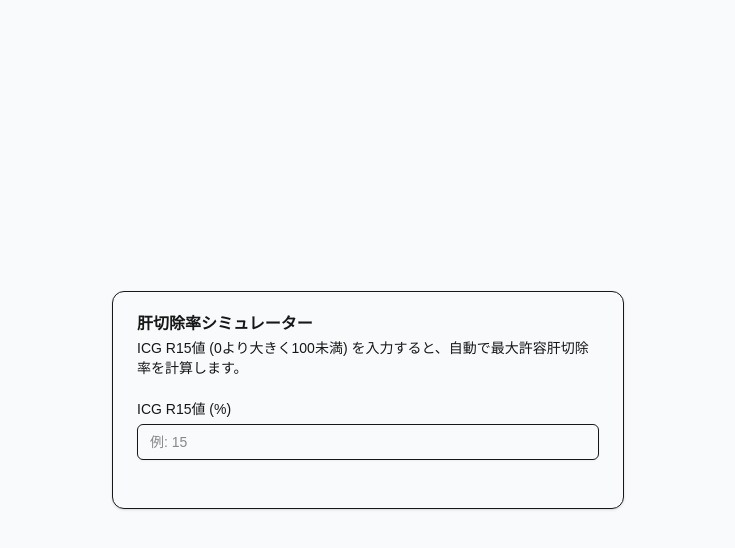
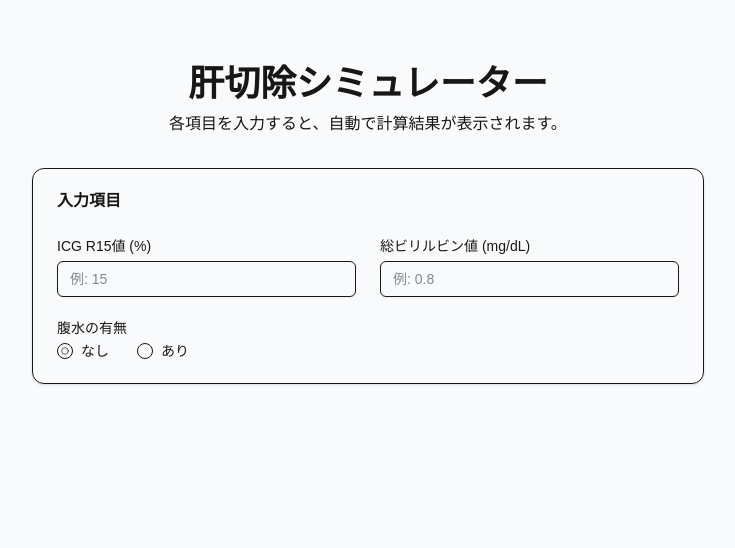
Before and after one commit to DrHac-GH/evaluation-liver-resection, a Next.js app: page / in a window 1280 px wide. Shown: the top 548 px of the page, without its empty margins (272-1007 px from the left). Built offline with nearby package versions, Linux system fonts and the light colour scheme.

Commit message:
feat: Add Makuuchi criteria and unify input UI

```diff
--- a/src/app/page.tsx
+++ b/src/app/page.tsx
@@ -1,96 +1,133 @@
-
 "use client";
 
 import { useState, useEffect } from "react";
-import { Card, CardContent, CardDescription, CardFooter, CardHeader, CardTitle } from "@/components/ui/card";
+import { Card, CardContent, CardDescription, CardHeader, CardTitle } from "@/components/ui/card";
 import { Input } from "@/components/ui/input";
 import { Label } from "@/components/ui/label";
+import { RadioGroup, RadioGroupItem } from "@/components/ui/radio-group";
 
 export default function Home() {
+  // --- Unified Input States ---
   const [icgR15, setIcgR15] = useState<string>("");
-  const [result, setResult] = useState<{
+  const [ascites, setAscites] = useState<"yes" | "no">("no");
+  const [totalBilirubin, setTotalBilirubin] = useState<string>("");
+
+  // --- State for Results ---
+  const [takasakiResult, setTakasakiResult] = useState<{
     lc: number | string;
     nonLc: number | string;
   } | null>(null);
+  const [makuuchiResult, setMakuuchiResult] = useState<string | null>(null);
 
+  // --- Calculations Triggered by Any Input Change ---
   useEffect(() => {
-    const a = parseFloat(icgR15);
-    if (icgR15 === '' || isNaN(a)) {
-      setResult(null);
-      return;
+    const icg = parseFloat(icgR15);
+    const bil = parseFloat(totalBilirubin);
+
+    // --- Takasaki Formula Calculation ---
+    if (icgR15 === '' || isNaN(icg)) {
+      setTakasakiResult(null);
+    } else if (icg <= 0 || icg >= 100) {
+      setTakasakiResult({ lc: "有効範囲外", nonLc: "有効範囲外" });
+    } else {
+      const ln = Math.log;
+      const denominator = ln(100) - icg;
+      let resultLc, resultNonLc;
+      if (icg >= 40) { resultLc = "切除不適応"; } else { resultLc = ((ln(40) - ln(icg)) / (ln(100) - ln(icg))) * 100; }
+      if (icg >= 50) { resultNonLc = "切除不適応"; } else { resultNonLc = ((ln(50) - ln(icg)) / (ln(100) - ln(icg))) * 100; }
+      setTakasakiResult({ lc: resultLc, nonLc: resultNonLc });
     }
 
-    if (a <= 0 || a >= 100) {
-      setResult({ lc: "有効範囲外", nonLc: "有効範囲外" });
-      return;
+    // --- Makuuchi Criteria Calculation ---
+    if (totalBilirubin === '' || isNaN(bil) || icgR15 === '' || isNaN(icg)) {
+      setMakuuchiResult(null);
+    } else if (ascites === "yes" || bil > 2.0) {
+      setMakuuchiResult("手術不適応");
+    } else if (bil <= 1.0) {
+      if (icg < 10) setMakuuchiResult("右肝切除・左三区域切除まで可能");
+      else if (icg < 20) setMakuuchiResult("区域切除・左肝切除まで可能");
+      else if (icg < 30) setMakuuchiResult("亜区域切除まで可能");
+      else if (icg < 40) setMakuuchiResult("部分切除まで可能");
+      else setMakuuchiResult("核出術のみ可能");
+    } else if (bil <= 1.5) {
+      setMakuuchiResult("部分切除まで可能");
+    } else if (bil <= 1.9) {
+      setMakuuchiResult("核出術のみ可能");
+    } else {
+      setMakuuchiResult(null); // Fallback for bil > 1.9 but <= 2.0
     }
 
-    const ln = Math.log;
-    const denominator = ln(100) - ln(a);
-
-    // Liver Cirrhosis Calculation
-    let resultLc: number | string;
-    if (a >= 40) {
-      resultLc = "切除不適応";
-    } else {
-      const numeratorLc = ln(40) - ln(a);
-      resultLc = (numeratorLc / denominator) * 100;
-    }
-
-    // Normal Liver Calculation
-    let resultNonLc: number | string;
-    if (a >= 50) {
-      resultNonLc = "切除不適応";
-    } else {
-      const numeratorNonLc = ln(50) - ln(a);
-      resultNonLc = (numeratorNonLc / denominator) * 100;
-    }
-
-    setResult({ lc: resultLc, nonLc: resultNonLc });
-  }, [icgR15]);
+  }, [icgR15, totalBilirubin, ascites]);
 
   return (
-    <main className="flex min-h-screen flex-col items-center justify-center p-24 bg-slate-50">
-      <Card className="w-full max-w-lg">
+    <main className="flex min-h-screen flex-col items-center justify-start p-8 bg-slate-50">
+      <div className="w-full max-w-2xl space-y-8">
+        <div className="text-center mt-8">
+          <h1 className="text-4xl font-bold">肝切除シミュレーター</h1>
+          <p className="text-muted-foreground mt-2">各項目を入力すると、自動で計算結果が表示されます。</p>
+        </div>
+
+        {/* Unified Input Card */}
+        <Card>
           <CardHeader>
-          <CardTitle>肝切除率シミュレーター</CardTitle>
-          <CardDescription>ICG R15値 (0より大きく100未満) を入力すると、自動で最大許容肝切除率を計算します。</CardDescription>
+            <CardTitle>入力項目</CardTitle>
           </CardHeader>
-        <CardContent className="grid gap-4">
+          <CardContent className="grid grid-cols-1 md:grid-cols-2 gap-6">
             <div className="grid gap-2">
               <Label htmlFor="icg-r15">ICG R15値 (%)</Label>
-            <Input
-              id="icg-r15"
-              type="number"
-              placeholder="例: 15"
-              value={icgR15}
-              onChange={(e) => setIcgR15(e.target.value)}
-            />
+              <Input id="icg-r15" type="number" placeholder="例: 15" value={icgR15} onChange={(e) => setIcgR15(e.target.value)} />
+            </div>
+            <div className="grid gap-2">
+              <Label htmlFor="bilirubin">総ビリルビン値 (mg/dL)</Label>
+              <Input id="bilirubin" type="number" placeholder="例: 0.8" value={totalBilirubin} onChange={(e) => setTotalBilirubin(e.target.value)} />
+            </div>
+            <div className="grid gap-2 md:col-span-2">
+              <Label>腹水の有無</Label>
+              <RadioGroup value={ascites} onValueChange={(v) => setAscites(v as "yes" | "no")} className="flex space-x-4">
+                <div className="flex items-center space-x-2"><RadioGroupItem value="no" id="ascites-no" /><Label htmlFor="ascites-no">なし</Label></div>
+                <div className="flex items-center space-x-2"><RadioGroupItem value="yes" id="ascites-yes" /><Label htmlFor="ascites-yes">あり</Label></div>
+              </RadioGroup>
             </div>
           </CardContent>
-        <CardFooter className="flex flex-col items-stretch">
-          {result && (
-            <div className="mt-4 p-4 bg-slate-100 rounded-md w-full">
-              <h3 className="text-lg font-semibold mb-2">計算結果</h3>
-              <div className="space-y-2">
-                <p><strong>入力ICG R15:</strong> {icgR15}%</p>
+        </Card>
+
+        {/* Results Area */}
+        <div className="space-y-8">
+          {/* Takasaki Formula Card */}
+          <Card className={takasakiResult ? '' : 'hidden'}>
+            <CardHeader>
+              <CardTitle>高崎の式</CardTitle>
+            </CardHeader>
+            <CardContent className="grid grid-cols-1 sm:grid-cols-2 gap-4">
               <div className="p-3 rounded-md border-2 border-blue-500">
                 <p className="font-bold">肝硬変 (LC) の場合:</p>
                 <p className="text-2xl font-bold text-blue-600">
-                    {typeof result.lc === 'number' ? `${result.lc.toFixed(1)}%` : result.lc}
+                  {takasakiResult && (typeof takasakiResult.lc === 'number' ? `${takasakiResult.lc.toFixed(1)}%` : takasakiResult.lc)}
                 </p>
               </div>
-                <div className="p-3 rounded-md border-2 border-green-500 mt-2">
+              <div className="p-3 rounded-md border-2 border-green-500">
                 <p className="font-bold">正常肝 (non-LC) の場合:</p>
                 <p className="text-2xl font-bold text-green-600">
-                    {typeof result.nonLc === 'number' ? `${result.nonLc.toFixed(1)}%` : result.nonLc}
+                  {takasakiResult && (typeof takasakiResult.nonLc === 'number' ? `${takasakiResult.nonLc.toFixed(1)}%` : takasakiResult.nonLc)}
                 </p>
               </div>
+            </CardContent>
+          </Card>
+
+          {/* Makuuchi Criteria Card */}
+          <Card className={makuuchiResult ? '' : 'hidden'}>
+            <CardHeader>
+              <CardTitle>Makuuchi基準</CardTitle>
+            </CardHeader>
+            <CardContent>
+              <div className="p-4 rounded-md border-2 border-purple-500">
+                <p className="text-2xl font-bold text-purple-600 text-center">{makuuchiResult}</p>
               </div>
+            </CardContent>
+          </Card>
         </div>
-          )}
-        </CardFooter>
-      </Card>
+
+      </div>
     </main>
   );
 }
```
Lines whose indentation alone changed are shown as unchanged.
